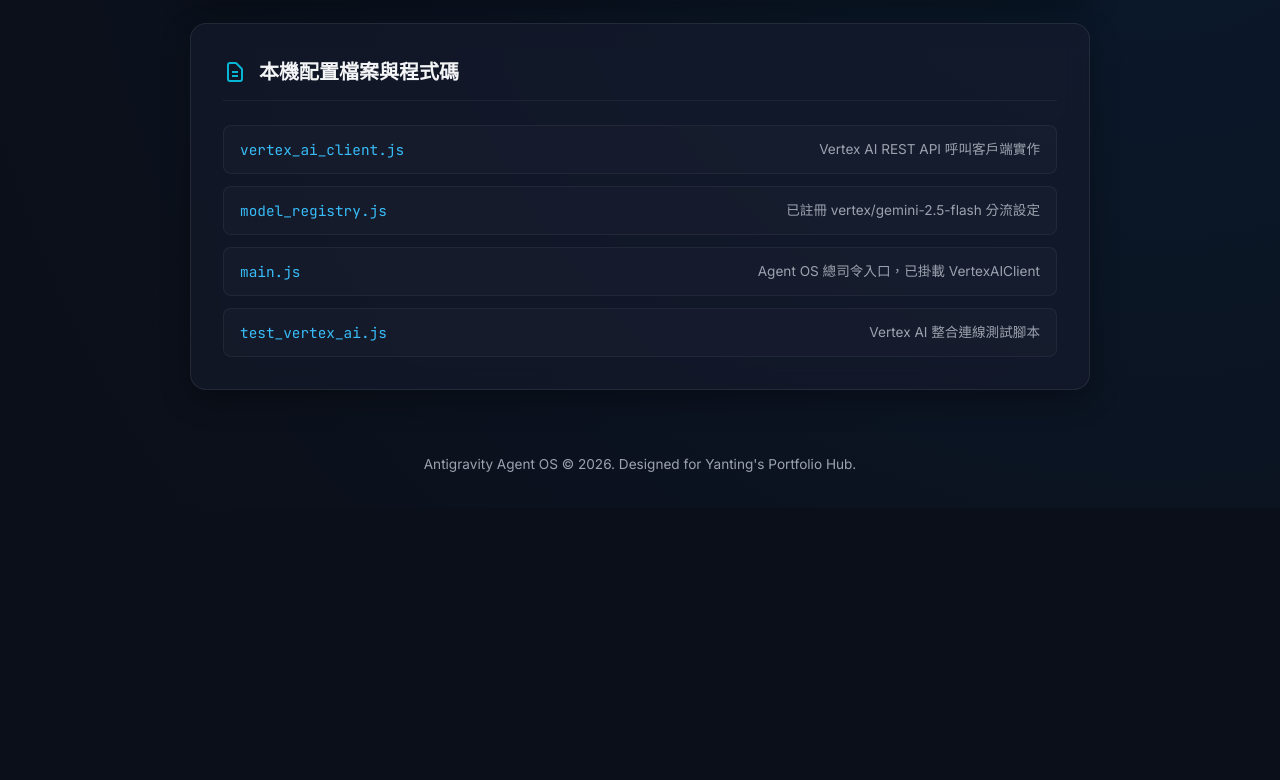
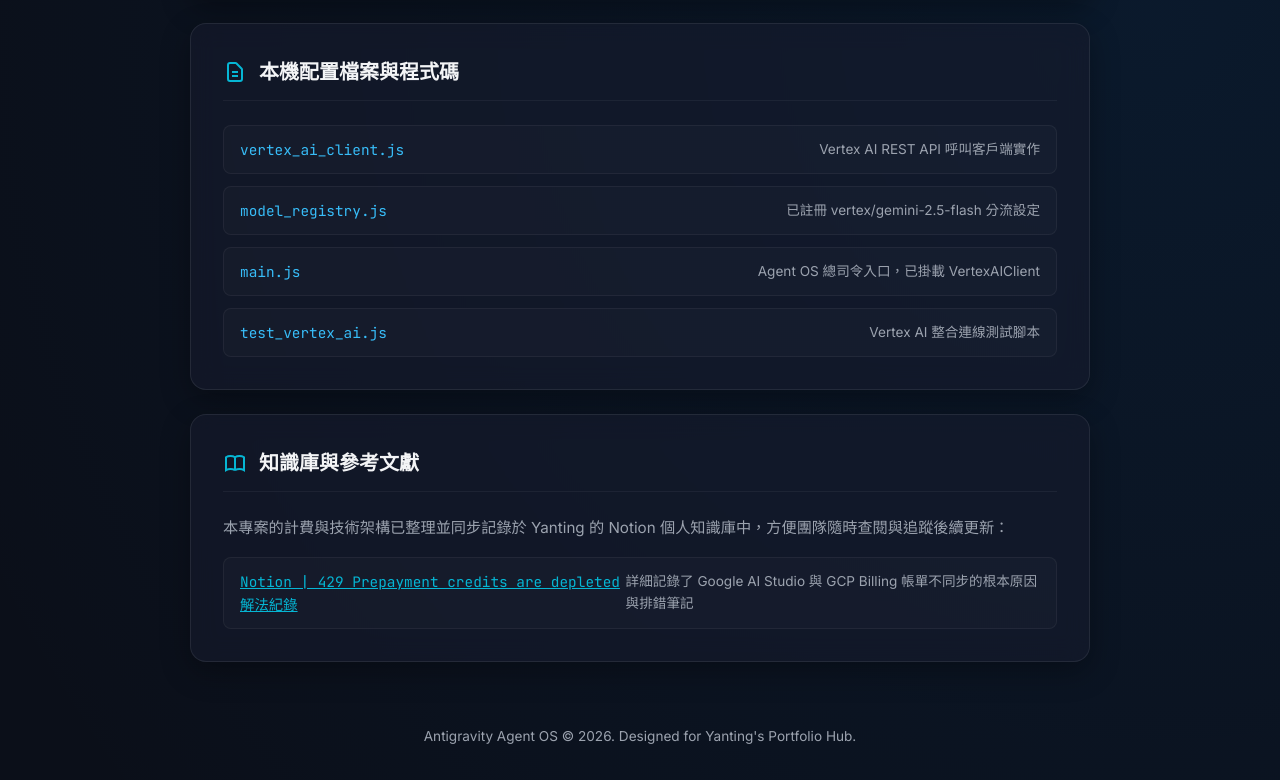
Before and after one commit to etrnya/model-hub-agent, a website: page vertex_ai_setup_guide.html in a window 1280 px wide. Shown: the part 3041-3821 px from the top of the page. Before the commit the page ends 3549 px from the top, so only its background shows below. Drawn offline with Linux system fonts and the light colour scheme.

Commit message:
docs(guide): add reference to Notion insight note on AI Studio 429 bug

```diff
--- a/vertex_ai_setup_guide.html
+++ b/vertex_ai_setup_guide.html
@@ -541,6 +541,23 @@
         </div>
       </div>
 
+      <!-- Section 4: References & Knowledge Base -->
+      <div class="card">
+        <div class="card-title">
+          <svg viewBox="0 0 24 24" style="stroke: var(--accent-cyan); fill: none; stroke-width: 2; width: 24px; height: 24px;"><path d="M12 6.253v13m0-13C10.832 5.477 9.246 5 7.5 5S4.168 5.477 3 6.253v13C4.168 18.477 5.754 18 7.5 18s3.332.477 4.5 1.253m0-13C13.168 5.477 14.754 5 16.5 5c1.747 0 3.332.477 4.5 1.253v13C19.832 18.477 18.247 18 16.5 18c-1.746 0-3.332.477-4.5 1.253"/></svg>
+          知識庫與參考文獻
+        </div>
+        <p style="font-size: 0.95rem; color: var(--text-secondary); margin-bottom: 1rem;">
+          本專案的計費與技術架構已整理並同步記錄於 Yanting 的 Notion 個人知識庫中，方便團隊隨時查閱與追蹤後續更新：
+        </p>
+        <div class="file-list">
+          <div class="file-item">
+            <a href="https://app.notion.com/p/insightnote/429-Prepayment-credits-are-depleted-38b7152bd49e8091ab4ed80a95af4a7c" target="_blank" class="file-name" style="color: var(--accent-cyan); text-decoration: underline;">Notion | 429 Prepayment credits are depleted 解法紀錄</a>
+            <span class="file-desc">詳細記錄了 Google AI Studio 與 GCP Billing 帳單不同步的根本原因與排錯筆記</span>
+          </div>
+        </div>
+      </div>
+
     </div>
 
     <footer>
```
